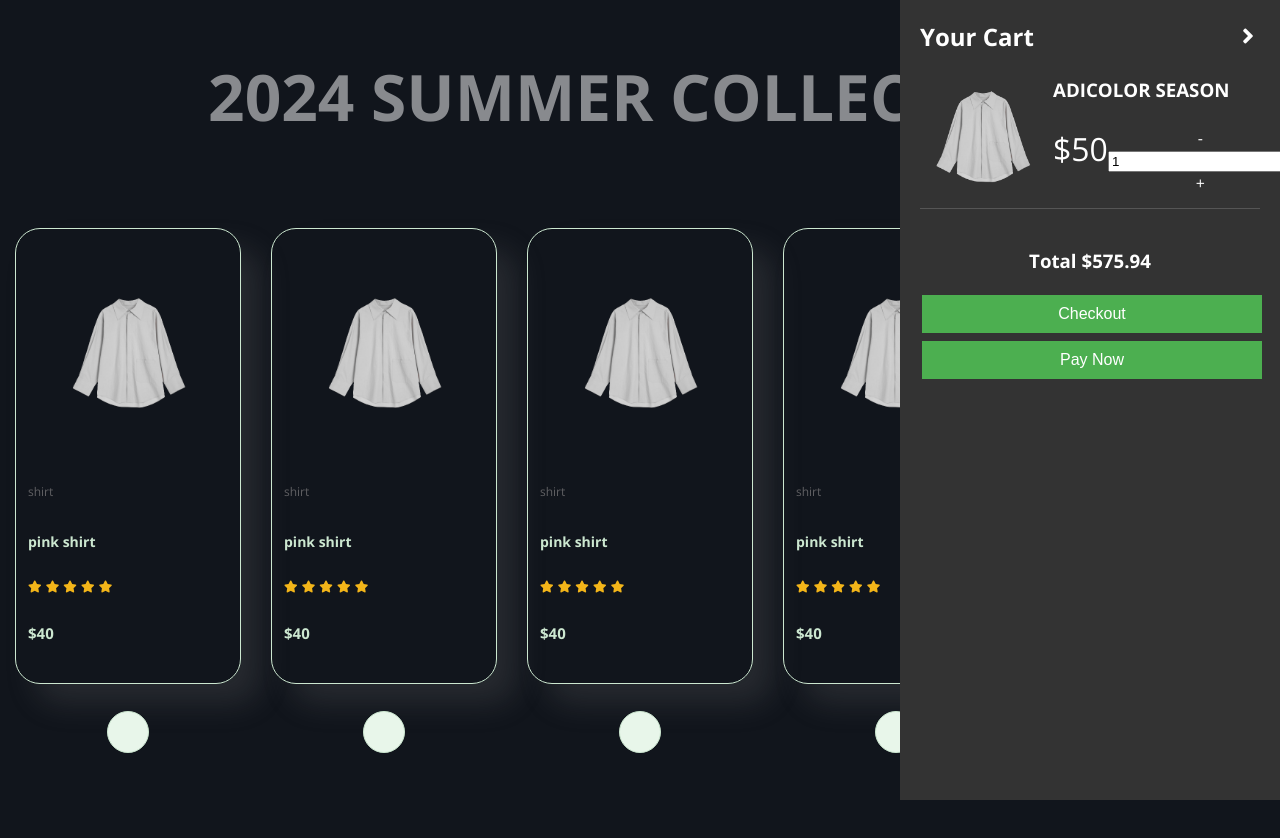
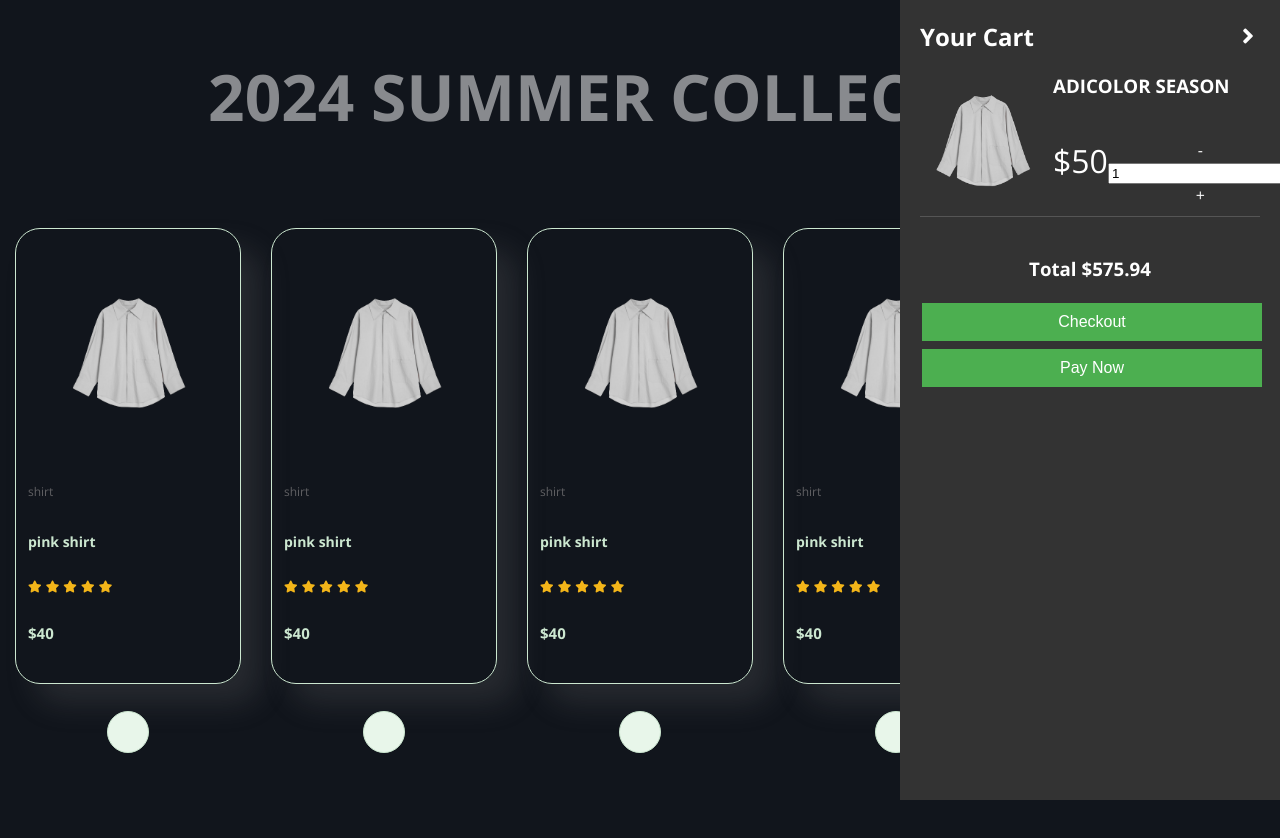
Before and after one commit to luke-song/coisy, a website built with Vite: page shop.html in a window 1280 px wide. Built offline with nearby package versions, Linux system fonts and the light colour scheme.

Commit message:
:lipstick: style: Add CSS code for Flexbox Layout

```diff
--- a/sidebar.css
+++ b/sidebar.css
@@ -79,6 +79,18 @@
   object-fit: cover;
 }
 
+.cart-item-container {
+  display: flex;
+  flex-direction: column;
+  justify-content: space-between;
+  width: 100%;
+  gap: 1rem;
+}
+
+.cart-item-top-container {
+  gap: 0.5rem;
+}
+
 .cart-item-top-container h3 {
   display: -webkit-box;
   -webkit-box-orient: vertical;
```
